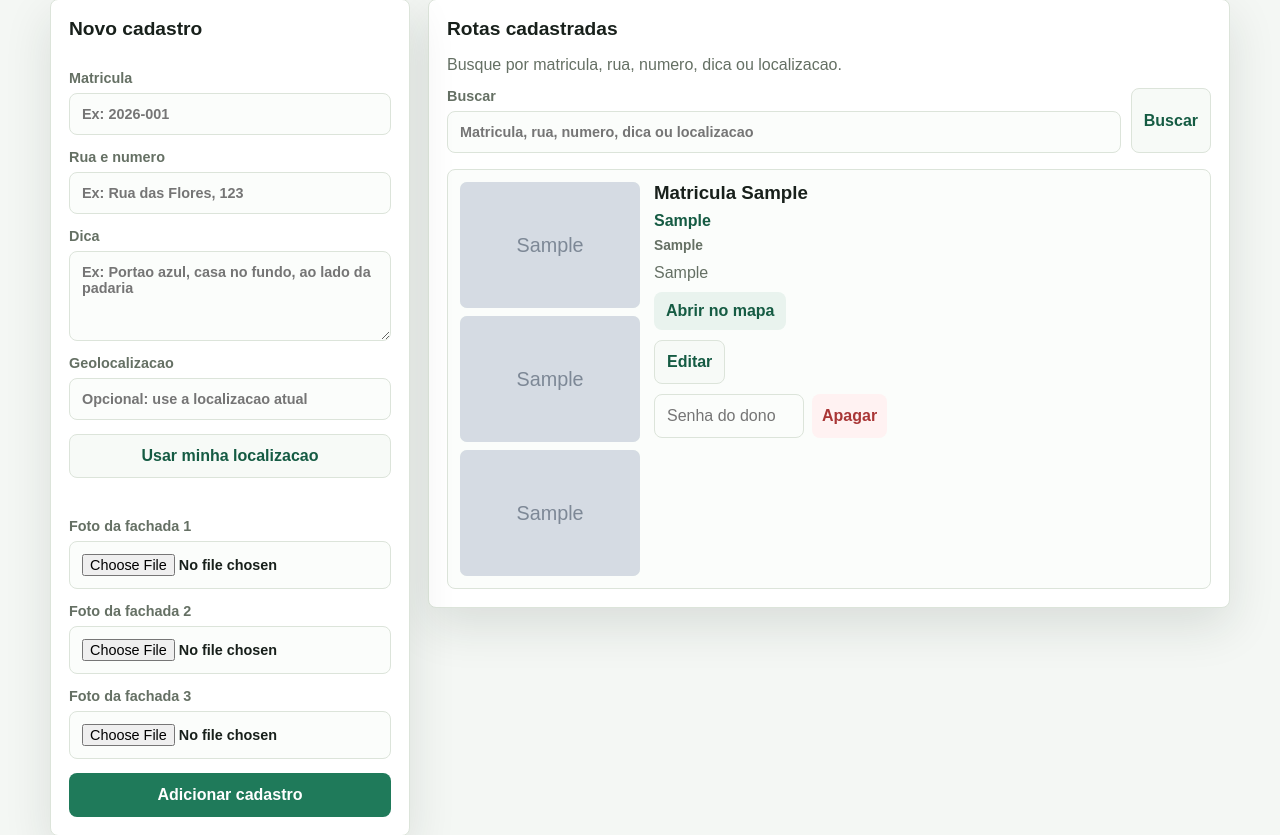
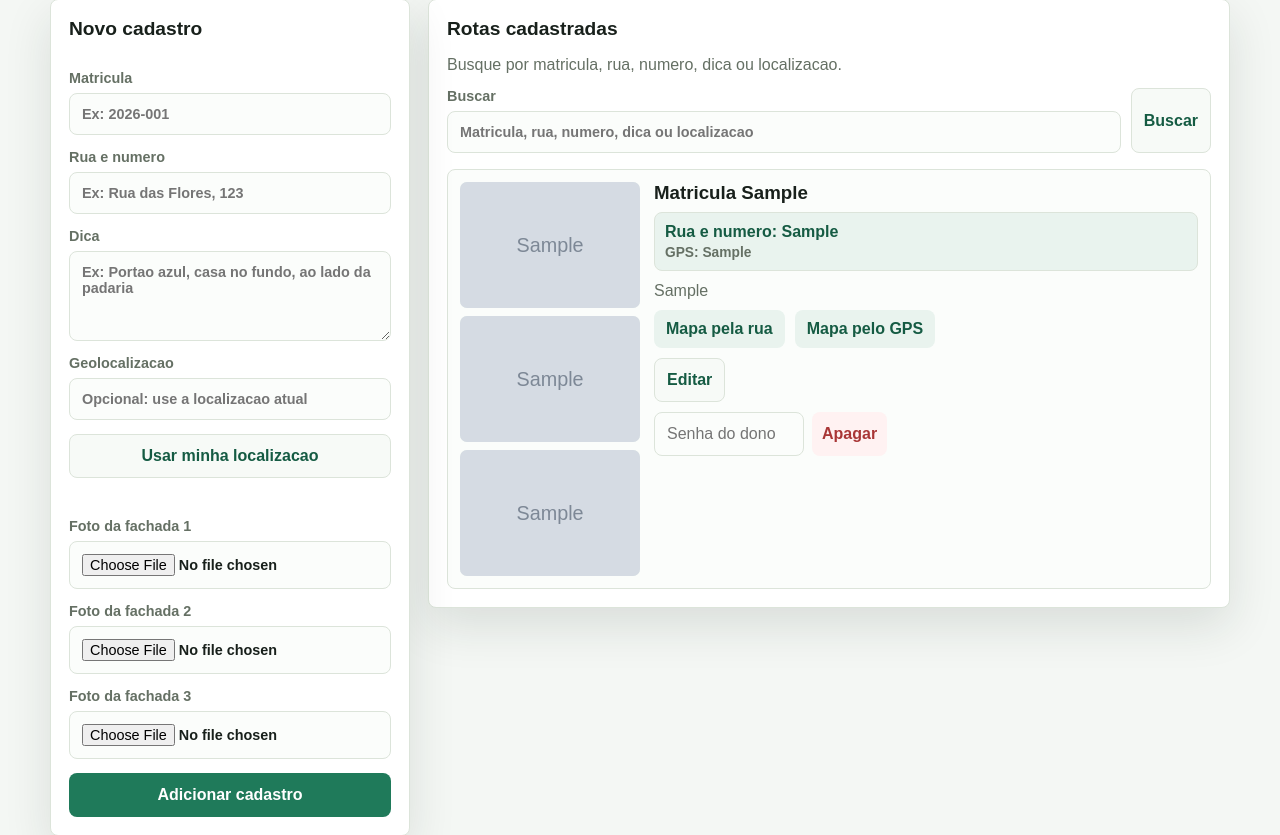
Before and after one commit to MENDESdev99/assistente-de-rota, a Flask app: page /cadastros in a window 1280 px wide. Shown: the part 132-967 px from the top of the page. Run offline with Flask 3, Linux system fonts and the light colour scheme; the visitor is signed in with stand-in values (Sample User, id 1); tables that the repository leaves empty hold one stand-in row (values such as "Sample post"); grey boxes marked "Sample" are stand-in pictures.

Commit message:
Add files via upload

```diff
--- a/static/styles.css
+++ b/static/styles.css
@@ -298,18 +298,29 @@ textarea:focus {
   margin-bottom: 8px;
 }
 
+.record-location-box {
+  display: grid;
+  gap: 4px;
+  margin-bottom: 8px;
+  padding: 10px;
+  border: 1px solid var(--line);
+  border-radius: 8px;
+  background: var(--soft);
+}
+
 .record-location,
 .record-tip {
   margin-bottom: 8px;
 }
 
 .record-location {
+  margin-bottom: 0;
   color: var(--accent-strong);
   font-weight: 800;
 }
 
 .record-coordinates {
-  margin-bottom: 8px;
+  margin-bottom: 0;
   color: var(--muted);
   font-size: 0.86rem;
   font-weight: 700;
--- a/templates/cadastros.html
+++ b/templates/cadastros.html
@@ -106,14 +106,21 @@
                   <div class="record-title-row">
                     <h3>Matricula {{ registro["matricula"] }}</h3>
                   </div>
-                  <p class="record-location">{{ registro["endereco"] or registro["localizacao"] }}</p>
-                  {% if registro["localizacao"] %}
-                    <p class="record-coordinates">{{ registro["localizacao"] }}</p>
-                  {% endif %}
+                  <div class="record-location-box">
+                    <p class="record-location"><strong>Rua e numero:</strong> {{ registro["endereco"] or "Nao informado" }}</p>
+                    {% if registro["localizacao"] %}
+                      <p class="record-coordinates"><strong>GPS:</strong> {{ registro["localizacao"] }}</p>
+                    {% else %}
+                      <p class="record-coordinates"><strong>GPS:</strong> Nao informado</p>
+                    {% endif %}
+                  </div>
                   <p class="record-tip">{{ registro["dica"] }}</p>
 
                   <div class="record-actions">
-                    <a class="map-link" target="_blank" rel="noreferrer" href="https://www.google.com/maps/search/?api=1&query={{ (registro['localizacao'] or registro['endereco'])|urlencode }}">Abrir no mapa</a>
+                    <a class="map-link" target="_blank" rel="noreferrer" href="https://www.google.com/maps/search/?api=1&query={{ registro['endereco']|urlencode }}">Mapa pela rua</a>
+                    {% if registro["localizacao"] %}
+                      <a class="map-link" target="_blank" rel="noreferrer" href="https://www.google.com/maps/search/?api=1&query={{ registro['localizacao']|urlencode }}">Mapa pelo GPS</a>
+                    {% endif %}
 
                     <details class="edit-panel">
                       <summary class="ghost-action">Editar</summary>
```
